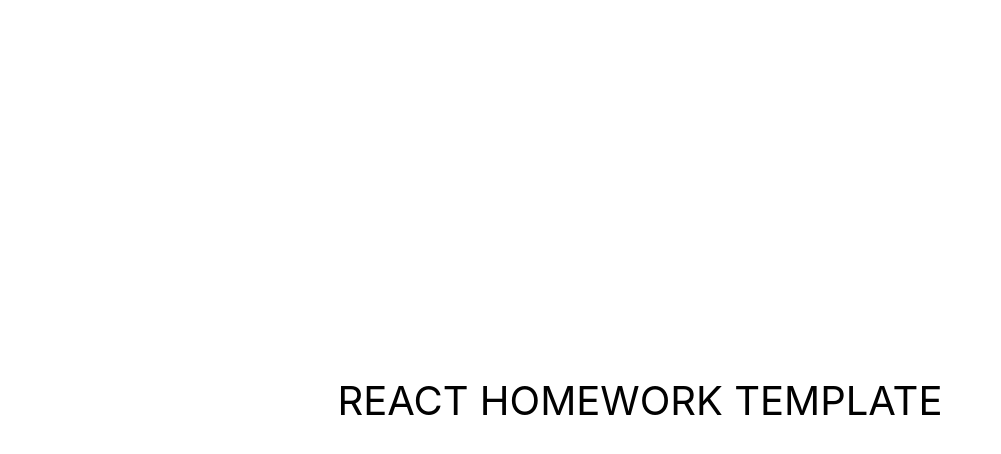
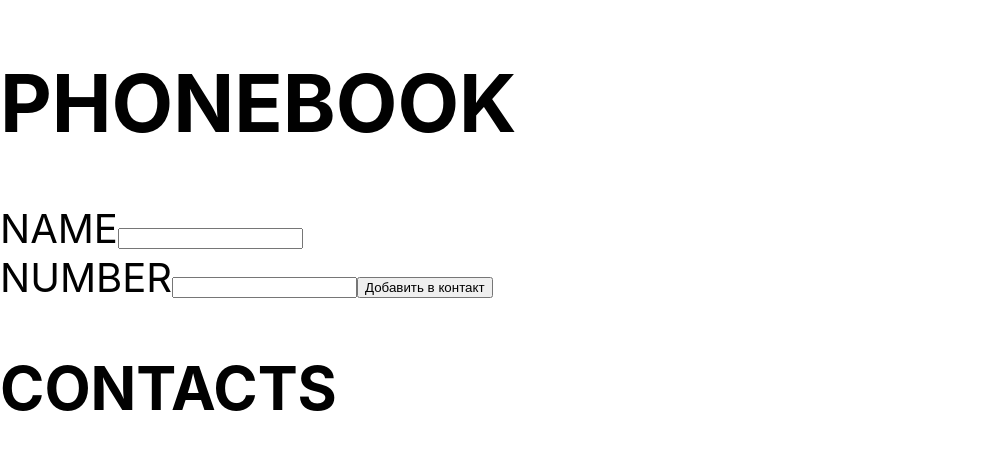
Before and after one commit to Luydmyla/goit-react-hw-02-phonebook, a React (Create React App) app: page / in a window 1280 px wide. Shown: the top 454 px of the page, without its empty margins (0-1001 px from the left). Built offline with nearby package versions, Linux system fonts and the light colour scheme.

Commit message:
added Form (in progress)

```diff
--- /dev/null
+++ b/src/components/App.js
@@ -0,0 +1,36 @@
+import { Component } from 'react';
+import Form from './Form';
+
+class App extends Component {
+  state = {
+    contacts: [],
+    name: '',
+  };
+  formSubmitHendler = data => {
+    console.log(data);
+  };
+  render() {
+    return (
+      <div
+        style={{
+          height: '100vh',
+          display: 'flex',
+          flexDirection: 'column',
+          // justifyContent: 'center',
+          // alignItems: 'center',
+          fontSize: 40,
+          textTransform: 'uppercase',
+          color: '#010101',
+        }}
+      >
+        <h1>Phonebook</h1>
+        <Form onSubmit={this.formSubmitHendler} />
+        <h2>Contacts</h2>
+        {/* <Filter ... /> */}
+        {/* <ContactList ... /> */}
+      </div>
+    );
+  }
+}
+
+export default App;
--- a/src/components/App.jsx
+++ /dev/null
@@ -1,17 +0,0 @@
-export const App = () => {
-  return (
-    <div
-      style={{
-        height: '100vh',
-        display: 'flex',
-        justifyContent: 'center',
-        alignItems: 'center',
-        fontSize: 40,
-        textTransform: 'uppercase',
-        color: '#010101',
-      }}
-    >
-      React homework template
-    </div>
-  );
-};
--- /dev/null
+++ b/src/components/Form/Form.js
@@ -0,0 +1,62 @@
+import { Component } from 'react';
+
+class Form extends Component {
+  state = {
+    contacts: [],
+    name: '',
+    number: '',
+  };
+
+  handleChange = event => {
+    const { name, value } = event.currentTarget;
+    this.setState({
+      contacts: this.state.name,
+      [name]: value,
+    });
+  };
+  // для сабмита функция подходит и для радиокнопок
+  handleSubmit = e => {
+    e.preventDefault();
+    console.log(this.state);
+    this.props.onSubmit(this.state);
+    this.resetForm();
+  };
+
+  resetForm = () => {
+    this.setState({ name: '', number: '' });
+  };
+  render() {
+    return (
+      <form onSubmit={this.handleSubmit}>
+        <label>
+          Name
+          <input
+            type="text"
+            name="name"
+            value={this.state.name}
+            onChange={this.handleChange}
+            pattern="^[a-zA-Zа-яА-Я]+(([' -][a-zA-Zа-яА-Я ])?[a-zA-Zа-яА-Я]*)*$"
+            title="Name may contain only letters, apostrophe, dash and spaces. For example Adrian, Jacob Mercer, Charles de Batz de Castelmore d'Artagnan"
+            required
+          />
+        </label>
+        <br />
+        <label>
+          Number
+          <input
+            type="tel"
+            name="number"
+            value={this.state.number}
+            onChange={this.handleChange}
+            pattern="\+?\d{1,4}?[-.\s]?\(?\d{1,3}?\)?[-.\s]?\d{1,4}[-.\s]?\d{1,4}[-.\s]?\d{1,9}"
+            title="Phone number must be digits and can contain spaces, dashes, parentheses and can start with +"
+            required
+          />
+        </label>
+        <button type="submit">Добавить в контакт</button>
+        <br />
+      </form>
+    );
+  }
+}
+export default Form;
--- /dev/null
+++ b/src/components/Form/index.js
@@ -0,0 +1 @@
+export { default } from './Form';
--- a/src/index.js
+++ b/src/index.js
@@ -1,6 +1,7 @@
 import React from 'react';
 import ReactDOM from 'react-dom';
-import { App } from 'components/App';
+// import { App } from 'components/App';
+import App from './components/App';
 import reportWebVitals from './reportWebVitals';
 import './index.css';
 
```
Also changed, not shown: 1 other file (tests, documents, lock files or other folders).
